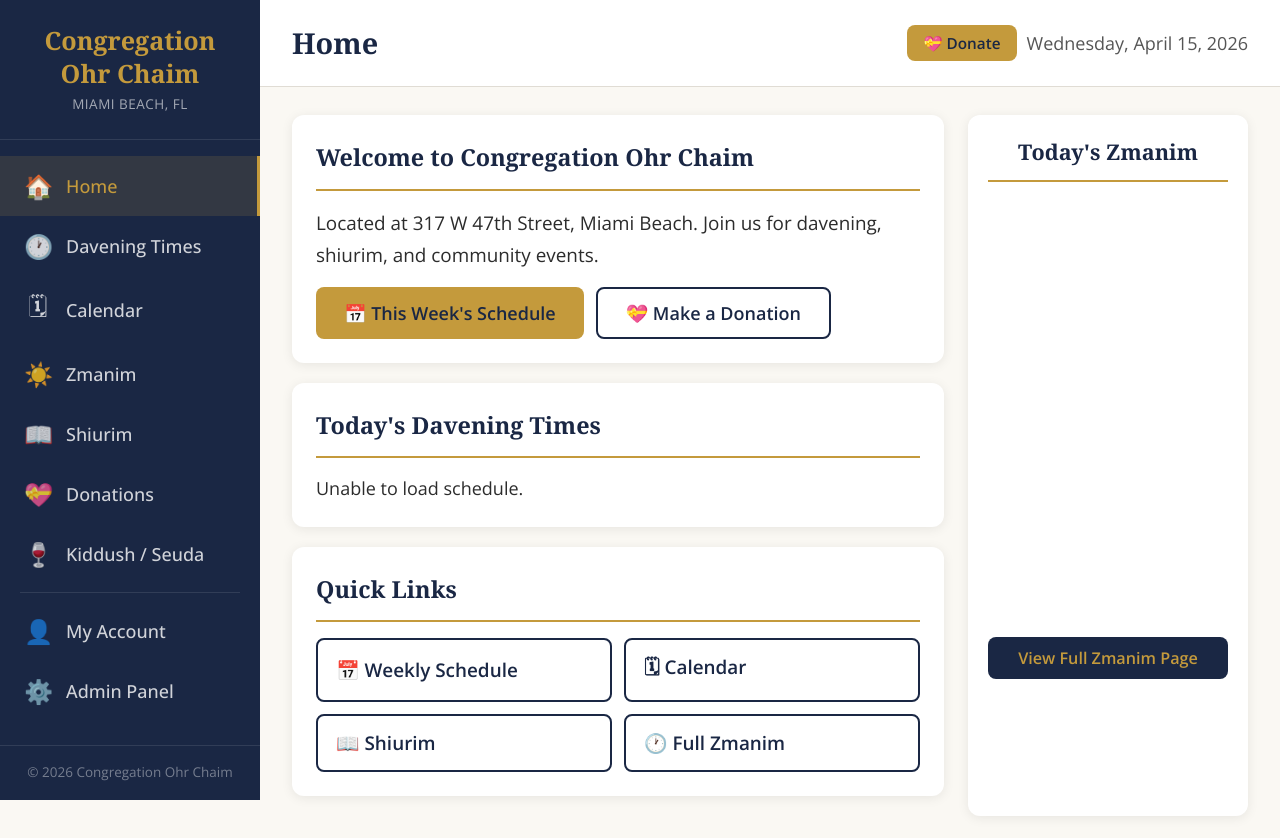
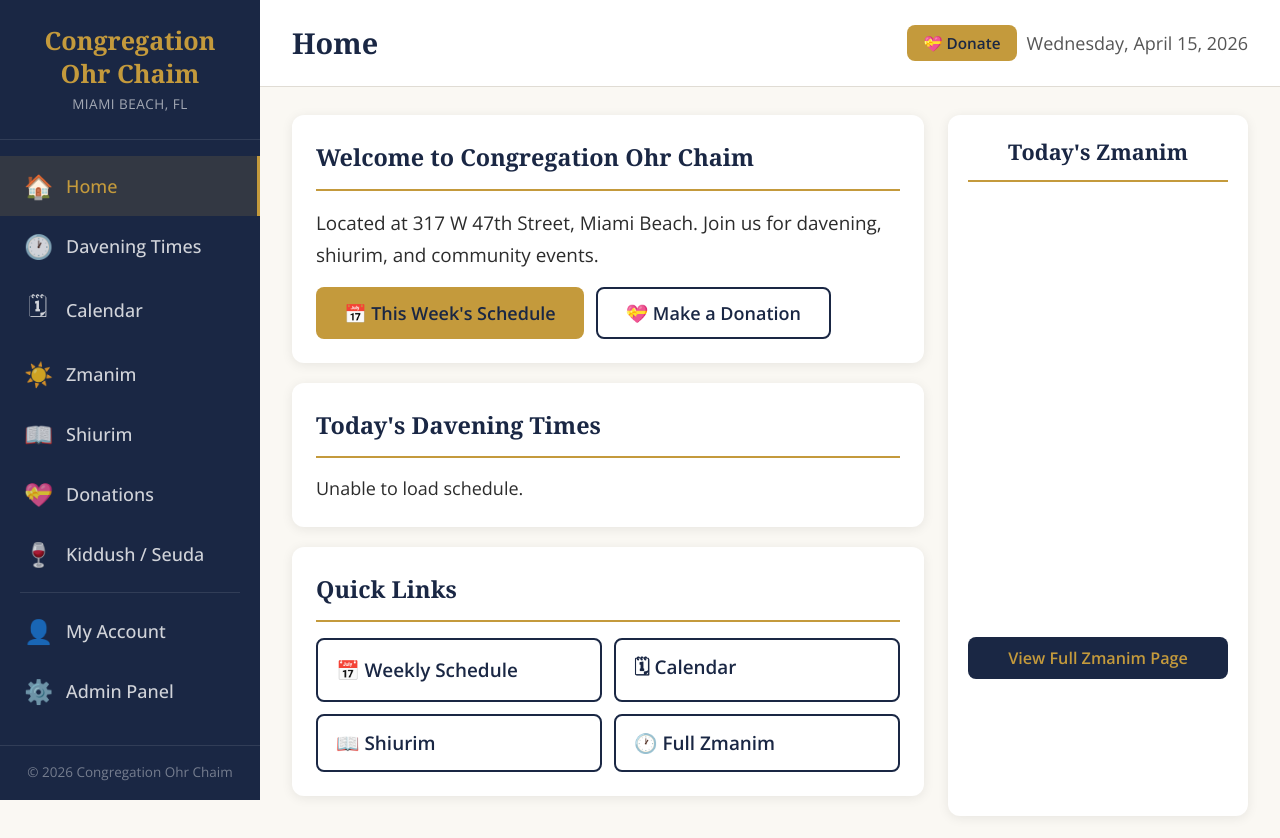
Before and after one commit to OhrchaimOFFICE/shul-frontend, a plain HTML site: page index.html in a window 1280 px wide. Drawn offline with nearby package versions, Linux system fonts and the light colour scheme; no server answers; a script that the page names is missing; a web font is replaced by a local one.

Commit message:
Update styles.css

```diff
--- a/styles.css
+++ b/styles.css
@@ -28,13 +28,13 @@ body { font-family: var(--font-body); background: var(--cream); color: var(--tex
 .menu-toggle { display: none; position: fixed; top: 16px; left: 16px; z-index: 200; background: var(--navy); color: var(--gold); border: none; width: 48px; height: 48px; border-radius: 50%; font-size: 1.5rem; cursor: pointer; box-shadow: var(--shadow-lg); align-items: center; justify-content: center; }
 
 /* Main */
-.main-content { margin-left: var(--sidebar-width); flex: 1; min-height: 100vh; display: flex; flex-direction: column; }
+.main-content { margin-left: var(--sidebar-width); flex: 1; min-height: 100vh; display: flex; flex-direction: column; overflow-x: hidden; }
 .main-header { background: var(--white); padding: 20px 32px; border-bottom: 1px solid var(--border); display: flex; align-items: center; justify-content: space-between; min-height: var(--header-height); position: sticky; top: 0; z-index: 50; }
 .main-header h1 { font-family: var(--font-display); font-size: 1.6rem; color: var(--navy); font-weight: 700; }
 .header-date { text-align: right; }
 .header-date-secular { font-size: 1rem; color: var(--text-medium); }
 .header-date-hebrew { font-size: 1.1rem; color: var(--navy); font-weight: 600; font-family: var(--font-display); }
-.page-content { padding: 28px 32px; flex: 1; }
+.page-content { padding: 28px 32px; flex: 1; overflow-x: hidden; max-width: 100%; }
 
 /* Ticker */
 .zmanim-ticker { background: var(--navy); color: var(--gold-light); padding: 10px 0; overflow: hidden; white-space: nowrap; font-size: 0.95rem; font-weight: 500; }
@@ -68,7 +68,7 @@ body { font-family: var(--font-body); background: var(--cream); color: var(--tex
 .holiday-badge { display: inline-block; background: #c0392b; color: var(--white); padding: 3px 10px; border-radius: 20px; font-size: 0.8rem; font-weight: 600; margin-top: 4px; margin-right: 4px; }
 
 /* Zmanim Panel */
-.content-with-zmanim { display: grid; grid-template-columns: 1fr 280px; gap: 24px; }
+.content-with-zmanim { display: grid; grid-template-columns: 1fr 300px; gap: 24px; max-width: 100%; min-width: 0; }
 .zmanim-panel { background: var(--white); border-radius: var(--radius-lg); box-shadow: var(--shadow); padding: 20px; position: sticky; top: 100px; }
 .zmanim-panel-title { font-family: var(--font-display); font-size: 1.2rem; color: var(--navy); font-weight: 700; text-align: center; margin-bottom: 16px; padding-bottom: 10px; border-bottom: 2px solid var(--gold); }
 .zman-row { display: flex; justify-content: space-between; padding: 7px 0; border-bottom: 1px solid var(--cream-dark); font-size: 0.95rem; }
```
